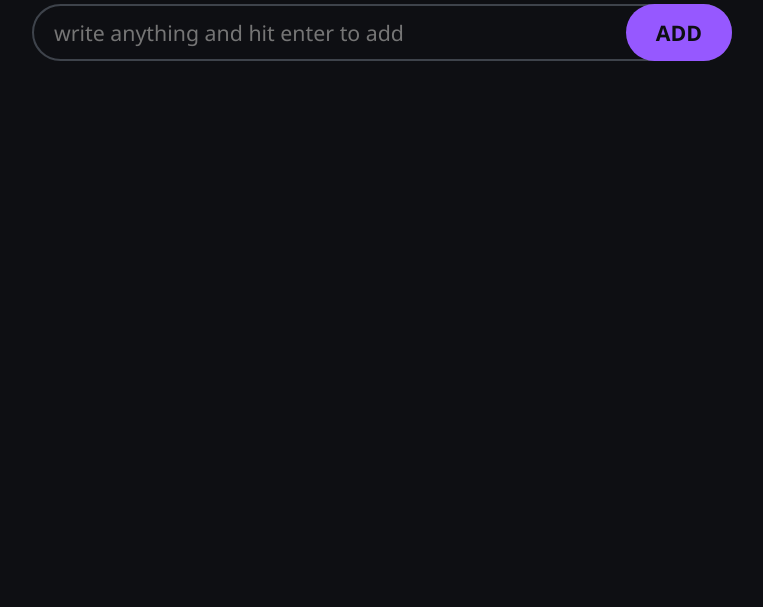
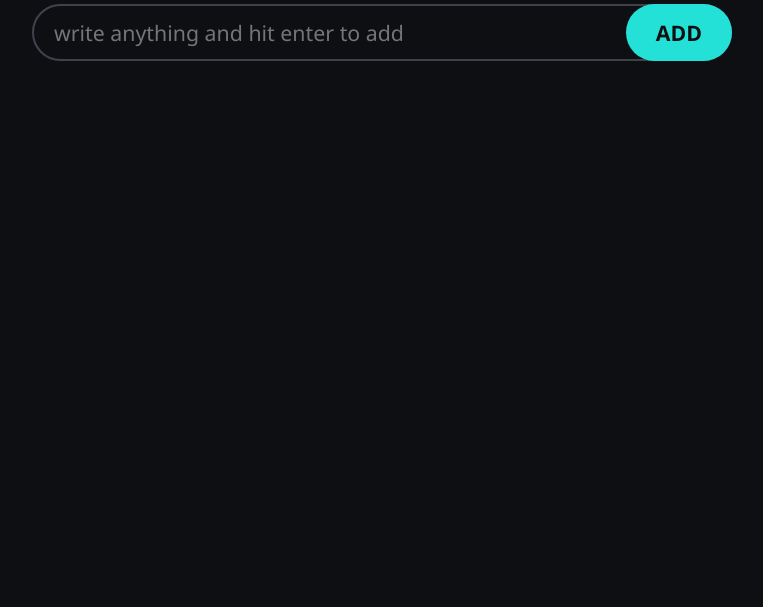
Before and after one commit to mannankarimi/todo-app, a plain HTML site: page index.html in a window 1280 px wide. Shown: the part 213-820 px from the top of the page, without its empty margins (258-1021 px from the left). Drawn offline with Linux system fonts and the light colour scheme.

Commit message:
Change the color of the text and remove unused lines

```diff
--- a/style.css
+++ b/style.css
@@ -2,7 +2,7 @@
   --background: #0e0f13;
   --primary-color: #16181f;
   --secondary-color: #3e434b;
-  --accent-color: #9658ff;
+  --accent-color: #24e1d8;
   --text-color: #F9F9F9;
 }
 
```
Also changed, not shown: index.html (+0 -21 lines).
